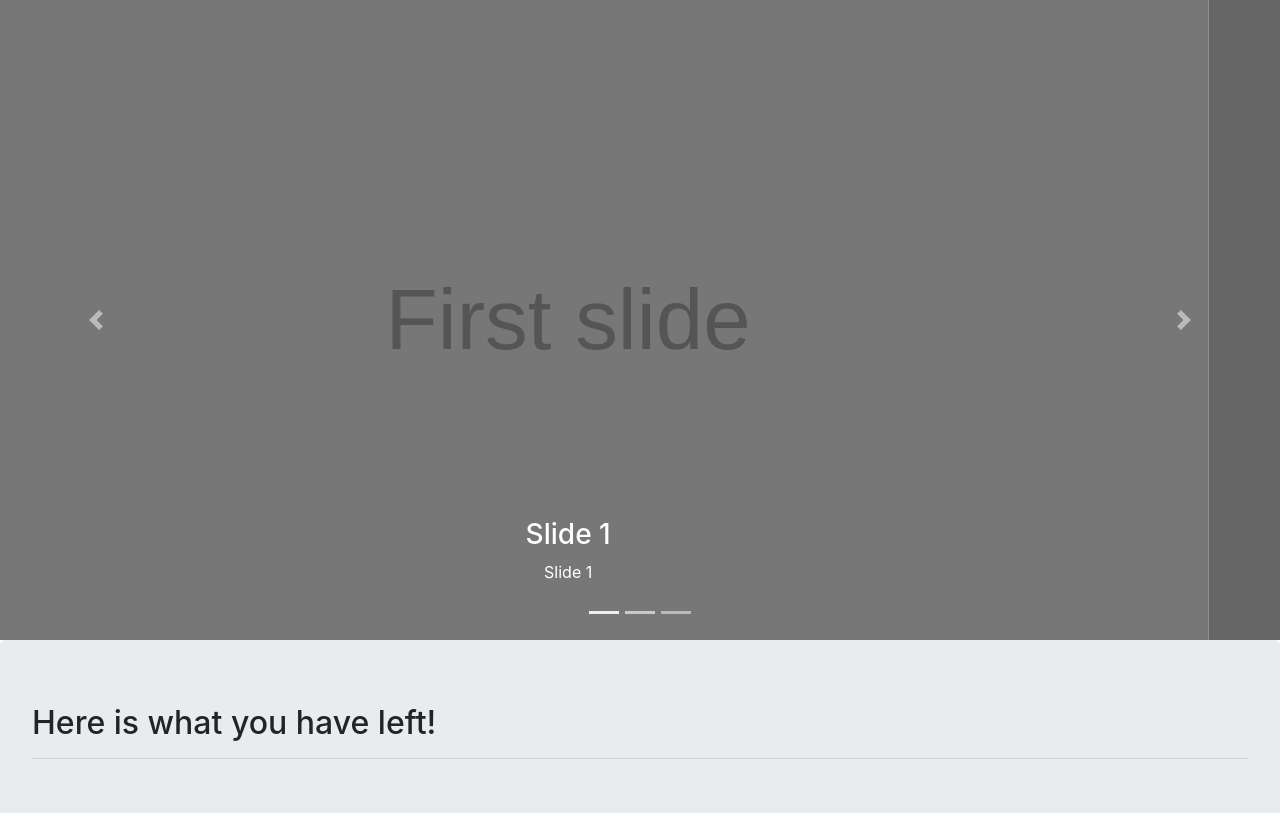
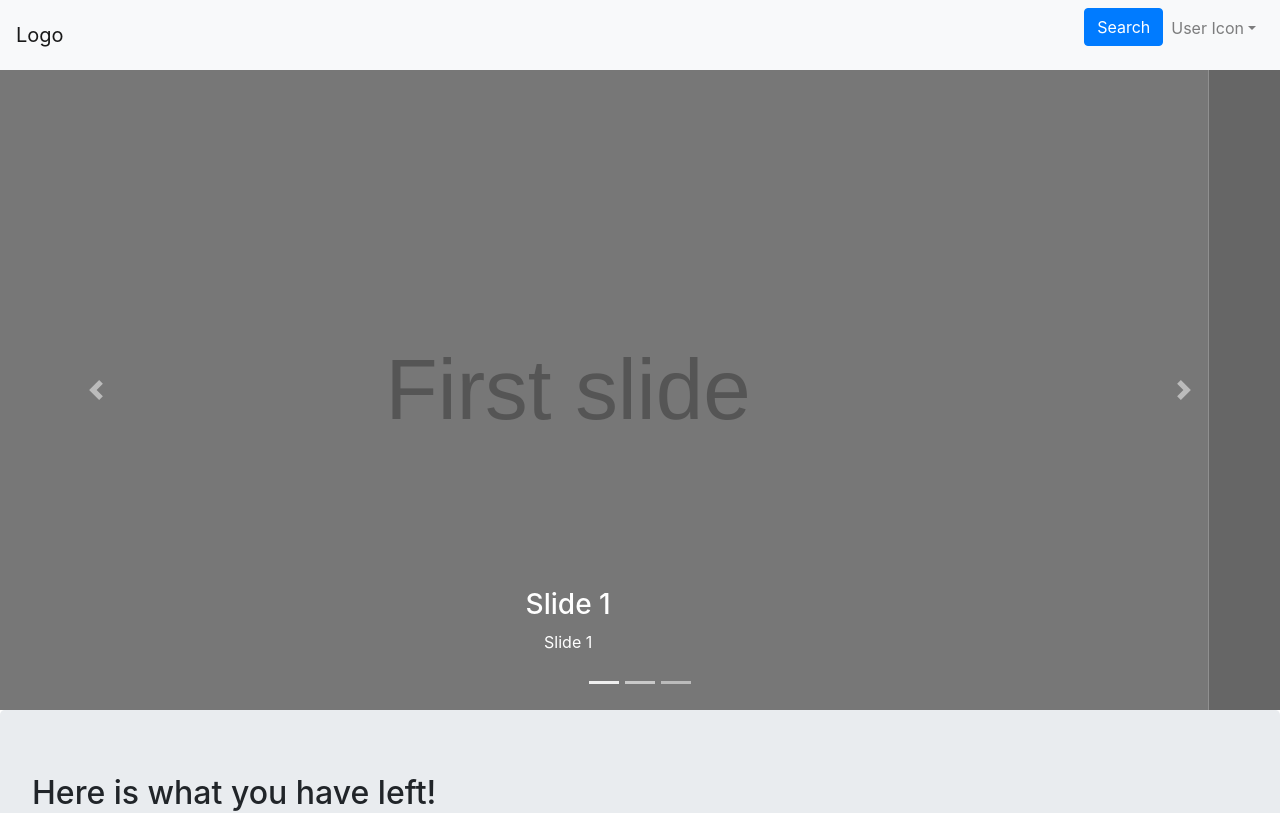
Before and after one commit to micxmusic/unihack18, a React app in the folder frontend/: page / in a window 1280 px wide. Shown: the top 813 px of the page. Built offline with nearby package versions, Linux system fonts and the light colour scheme.

Commit message:
added navbar

```diff
--- a/frontend/src/App.js
+++ b/frontend/src/App.js
@@ -6,6 +6,7 @@ import { Provider } from "react-redux";
 import ponyApp from "./reducers";
 import { createStore, applyMiddleware } from "redux";
 import thunk from "redux-thunk";
+import Topbar from "./components/Topbar";
 
 let store = createStore(ponyApp, applyMiddleware(thunk));
 
@@ -14,10 +15,13 @@ class App extends Component {
     return (
       <Provider store={store}>
         <BrowserRouter>
-          <Switch>
-            <Route exact path="/" component={PonyNote} />
-            <Route component={NotFound} />
-          </Switch>
+          <React.Fragment>
+            <Topbar />
+            <Switch>
+              <Route exact path="/" component={PonyNote} />
+              <Route component={NotFound} />
+            </Switch>
+          </React.Fragment>
         </BrowserRouter>
       </Provider>
     );
--- /dev/null
+++ b/frontend/src/components/Search.jsx
@@ -0,0 +1,35 @@
+import React, { Component } from "react";
+import { Collapse, Button, CardBody, Card } from "reactstrap";
+
+class Search extends Component {
+  constructor(props) {
+    super(props);
+    this.toggle = this.toggle.bind(this);
+    this.state = { collapse: false };
+  }
+
+  toggle() {
+    this.setState({ collapse: !this.state.collapse });
+  }
+
+  render() {
+    return (
+      <React.Fragment>
+        <Button
+          color="primary"
+          onClick={this.toggle}
+          style={{ marginBottom: "1rem" }}
+        >
+          Search
+        </Button>
+        <Collapse isOpen={this.state.collapse}>
+          <Card>
+            <CardBody>Insert search box here</CardBody>
+          </Card>
+        </Collapse>
+      </React.Fragment>
+    );
+  }
+}
+
+export default Search;
--- /dev/null
+++ b/frontend/src/components/Topbar.jsx
@@ -0,0 +1,59 @@
+import React from "react";
+import {
+  Collapse,
+  Navbar,
+  NavbarToggler,
+  NavbarBrand,
+  Nav,
+  NavItem,
+  NavLink,
+  UncontrolledDropdown,
+  DropdownToggle,
+  DropdownMenu,
+  DropdownItem,
+} from "reactstrap";
+import Search from "./Search";
+
+export default class Topbar extends React.Component {
+  constructor(props) {
+    super(props);
+
+    this.toggle = this.toggle.bind(this);
+    this.state = {
+      isOpen: false,
+    };
+  }
+  toggle() {
+    this.setState({
+      isOpen: !this.state.isOpen,
+    });
+  }
+  render() {
+    return (
+      <React.Fragment>
+        <Navbar color="light" light expand="md">
+          <NavbarBrand href="/">Logo</NavbarBrand>
+          <NavbarToggler onClick={this.toggle} />
+          <Collapse isOpen={this.state.isOpen} navbar>
+            <Nav className="ml-auto" navbar>
+              <NavItem>
+                <Search>Search</Search>
+              </NavItem>
+              <UncontrolledDropdown nav inNavbar>
+                <DropdownToggle nav caret>
+                  User Icon
+                </DropdownToggle>
+                <DropdownMenu right>
+                  <DropdownItem>Option 1</DropdownItem>
+                  <DropdownItem>Option 2</DropdownItem>
+                  <DropdownItem divider />
+                  <DropdownItem>Reset</DropdownItem>
+                </DropdownMenu>
+              </UncontrolledDropdown>
+            </Nav>
+          </Collapse>
+        </Navbar>
+      </React.Fragment>
+    );
+  }
+}
```
Also changed, not shown: 1 other file (tests, documents, lock files or other folders).
